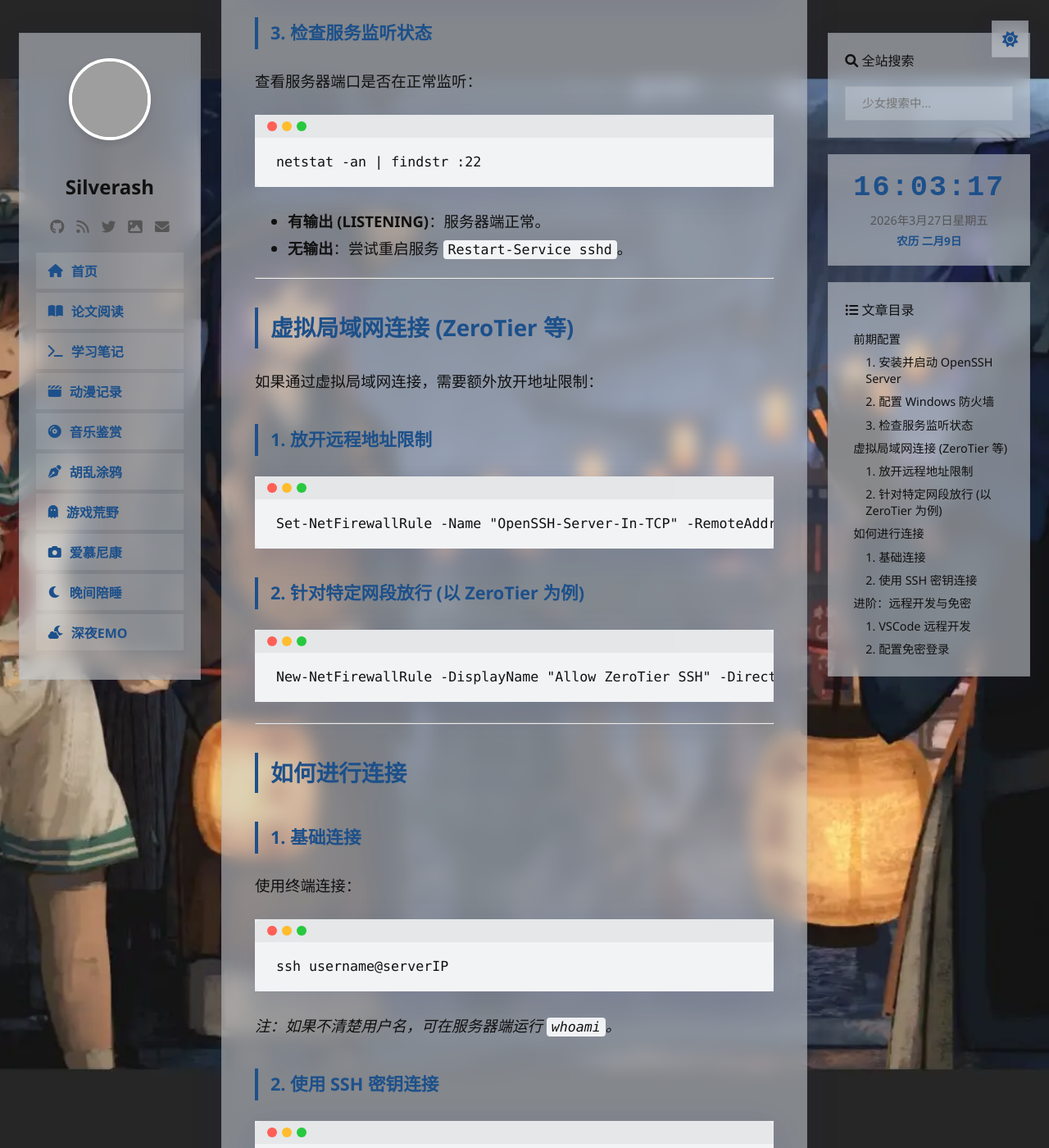
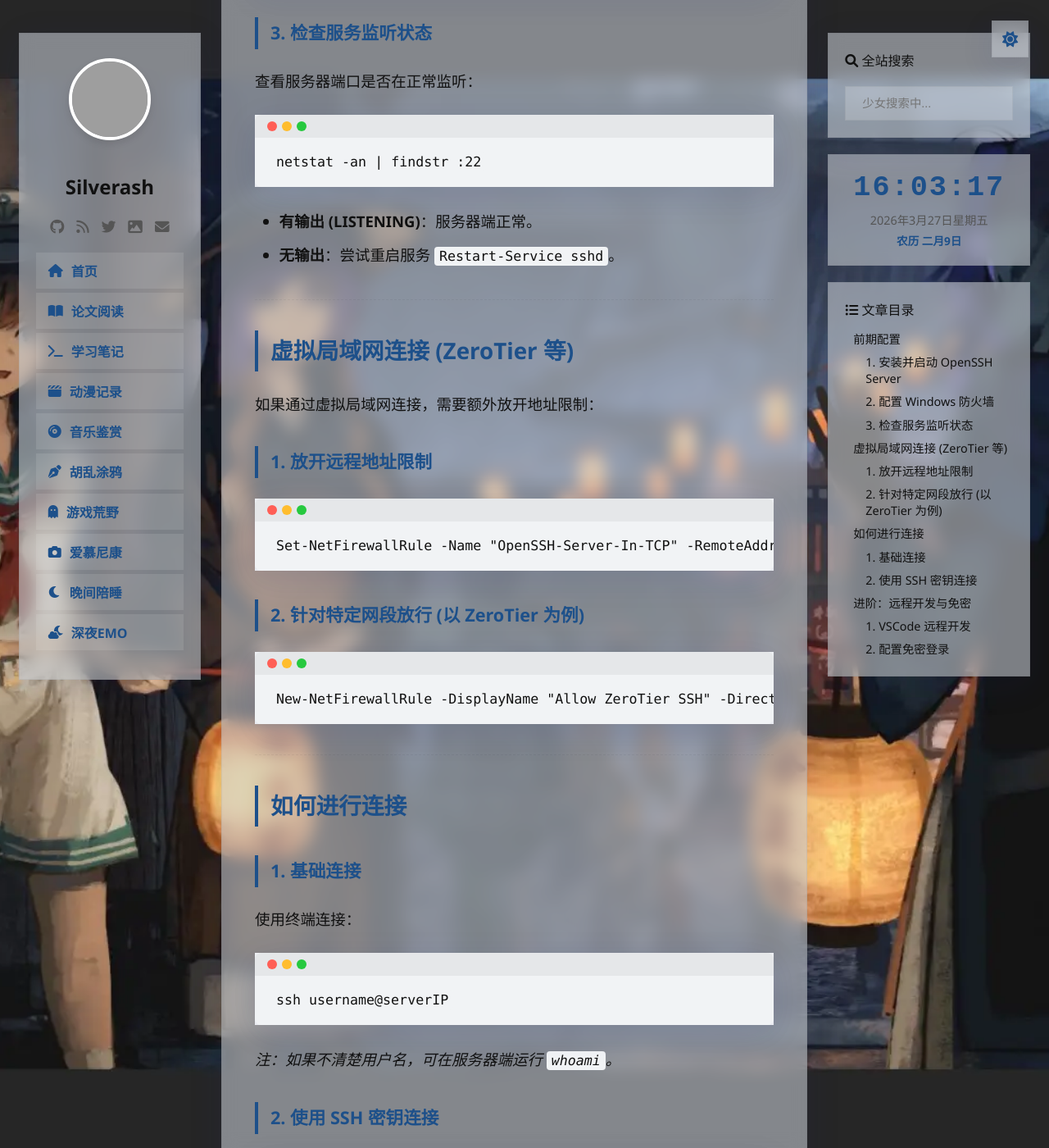
Before and after one commit to SiIverAsh/siiverash.github.io, a Jekyll site: the page built from _posts/2026-02-18-ssh-config-win2win.md, in a window 1280 px wide and 1400 px high, scrolled down 1876 px. Shown: the whole window at 82% size. Built offline with Jekyll 4.4.1, drawn with Linux system fonts in a browser that asks for light colours; comment, search, counter and statistics services are not loaded; grey boxes are pictures that could not be loaded.

Commit message:
Fix：Blog post Markdown table rendering and content styles

```diff
--- a/assets/css/main.css
+++ b/assets/css/main.css
@@ -273,14 +273,12 @@ html {
 
 /* 博文表格 */
 .post-content table {
-    display: block;
     width: 100%;
-    max-width: 100%;
-    overflow-x: auto;
     border-collapse: collapse;
     margin: 24px 0;
     font-size: 0.95em;
     background: rgba(255, 255, 255, 0.18);
+    table-layout: auto;
 }
 
 .post-content thead {
@@ -315,6 +313,71 @@ html {
 
 .dark-mode .post-content tbody tr:nth-child(even) {
     background: rgba(255, 255, 255, 0.03);
+}
+
+.post-content {
+    overflow-wrap: break-word;
+    word-break: normal;
+}
+
+.post-content p,
+.post-content li,
+.post-content blockquote,
+.post-content td,
+.post-content th {
+    overflow-wrap: break-word;
+}
+
+.post-content a {
+    color: var(--primary-color);
+    text-decoration-thickness: 1px;
+    text-underline-offset: 0.15em;
+    word-break: break-all;
+}
+
+.post-content ul,
+.post-content ol {
+    padding-left: 1.6em;
+    margin: 1em 0;
+}
+
+.post-content li + li {
+    margin-top: 0.45em;
+}
+
+.post-content blockquote {
+    margin: 1.5em 0;
+    padding: 0.9em 1.1em;
+    border-left: 4px solid var(--primary-color);
+    background: rgba(255, 255, 255, 0.14);
+    color: var(--text-main);
+}
+
+.post-content blockquote > :first-child {
+    margin-top: 0;
+}
+
+.post-content blockquote > :last-child {
+    margin-bottom: 0;
+}
+
+.post-content hr {
+    border: 0;
+    border-top: 1px dashed var(--glass-border);
+    margin: 2em 0;
+}
+
+.post-content iframe,
+.post-content video {
+    max-width: 100%;
+}
+
+.post-content pre {
+    max-width: 100%;
+}
+
+.dark-mode .post-content blockquote {
+    background: rgba(255, 255, 255, 0.05);
 }
 
 /* 深色模式内容适配 */
--- a/assets/css/responsive.css
+++ b/assets/css/responsive.css
@@ -167,6 +167,36 @@
         z-index: 2147483647 !important;
         box-shadow: 0 20px 60px rgba(0,0,0,0.5);
     }
+
+    .content-card {
+        padding: 24px 16px;
+    }
+
+    .post-content {
+        font-size: 1em !important;
+    }
+
+    .post-content h2,
+    .post-content h3 {
+        padding-left: 10px !important;
+    }
+
+    .post-content table {
+        font-size: 0.88em;
+    }
+
+    .post-content th,
+    .post-content td {
+        padding: 8px 10px;
+    }
+
+    .post-content pre {
+        font-size: 0.9em;
+    }
+
+    .post-content img {
+        max-width: 100% !important;
+    }
 }
 
 @media (min-width: 769px) {
```
